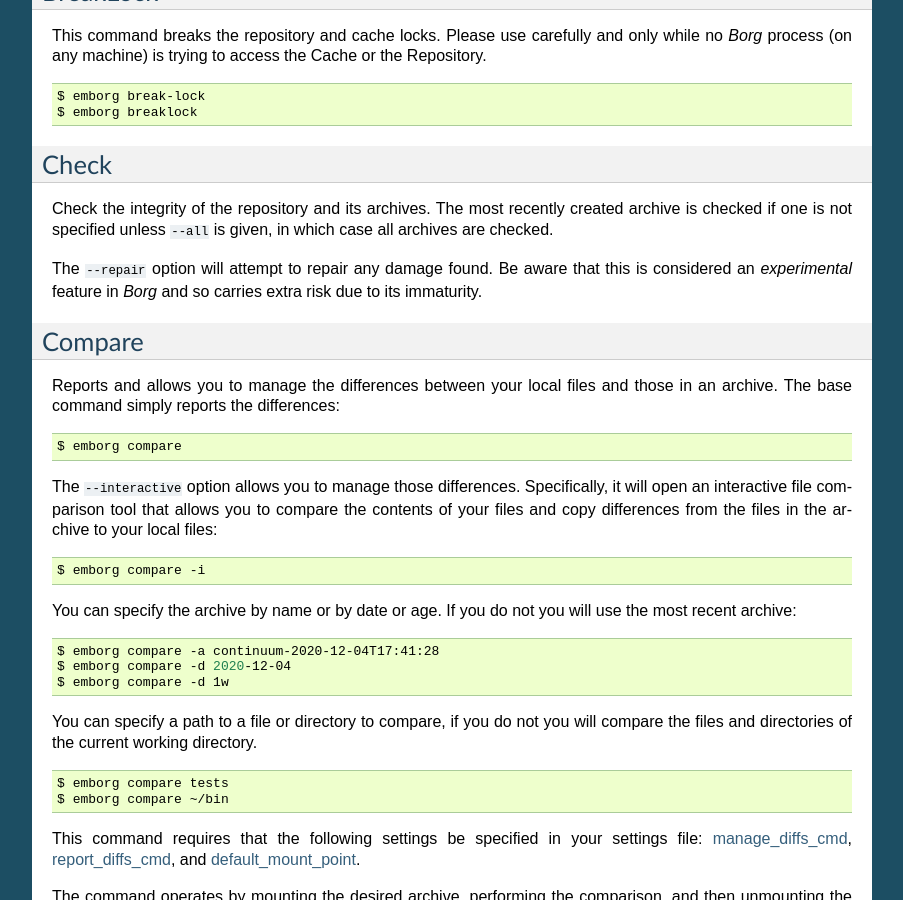
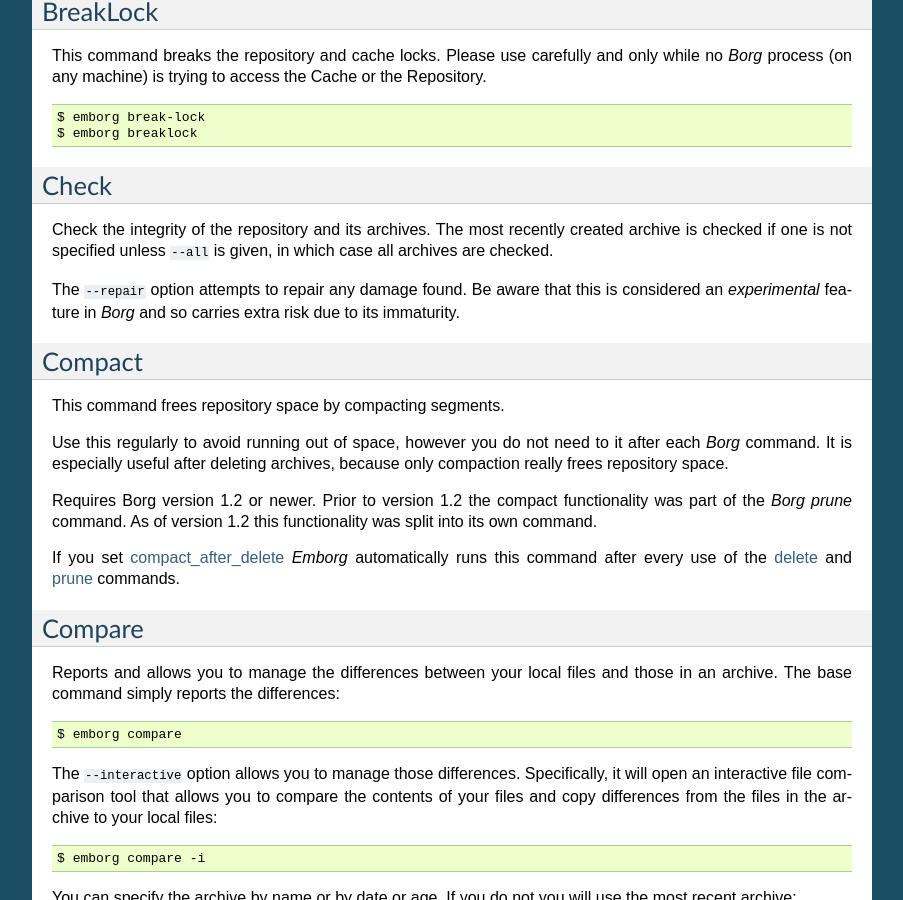
Before and after one commit to KenKundert/emborg, a Sphinx documentation site: the page built from doc/commands.rst, in a window 1280 px wide and 900 px high, scrolled down 1326 px. Shown: the whole window, without its empty margins (198-1101 px from the left). Built offline with Sphinx 7.4.7, drawn with Linux system fonts in a browser that asks for light colours; some of the changed text lies outside the part shown.

Commit message:
refine the documentation

```diff
--- a/doc/commands.rst
+++ b/doc/commands.rst
@@ -23,9 +23,10 @@
 
 The available commands are:
 
-    :borg:       :ref:`run a raw borg command. <borg>`
-    :breaklock:  :ref:`breaks the repository and cache locks. <breaklock>`
+    :borg:       :ref:`run a raw borg command <borg>`
+    :breaklock:  :ref:`breaks the repository and cache locks <breaklock>`
     :check:      :ref:`checks the repository and its archives <check>`
+    :compact:    :ref:`compact segment files in the repository <compact>`
     :compare:    :ref:`compare local files with those in an archive <compare>`
     :configs:    :ref:`list available backup configurations <configs>`
     :create:     :ref:`create an archive of the current files <create>`
@@ -107,9 +108,28 @@
 created archive is checked if one is not specified unless ``--all`` is given, in
 which case all archives are checked.
 
-The ``--repair`` option will attempt to repair any damage found. Be aware that
-this is considered an *experimental* feature in *Borg* and so carries extra risk
-due to its immaturity.
+The ``--repair`` option attempts to repair any damage found. Be aware that this
+is considered an *experimental* feature in *Borg* and so carries extra risk due
+to its immaturity.
+
+
+.. _compact:
+
+Compact
+-------
+
+This command frees repository space by compacting segments.
+
+Use this regularly to avoid running out of space, however you do not need to it
+after each *Borg* command. It is especially useful after deleting archives,
+because only compaction really frees repository space.
+
+Requires Borg version 1.2 or newer.  Prior to version 1.2 the compact
+functionality was part of the *Borg* *prune* command.  As of version 1.2 this
+functionality was split into its own command.
+
+If you set :ref:`compact_after_delete` *Emborg* automatically runs this command
+after every use of the :ref:`delete <delete>` and :ref:`prune <prune>` commands.
 
 
 .. _compare:
```
Also changed, not shown: doc/configuring.rst (+9 -0 lines), doc/releases.rst (+4 -7 lines), 1 other file.
